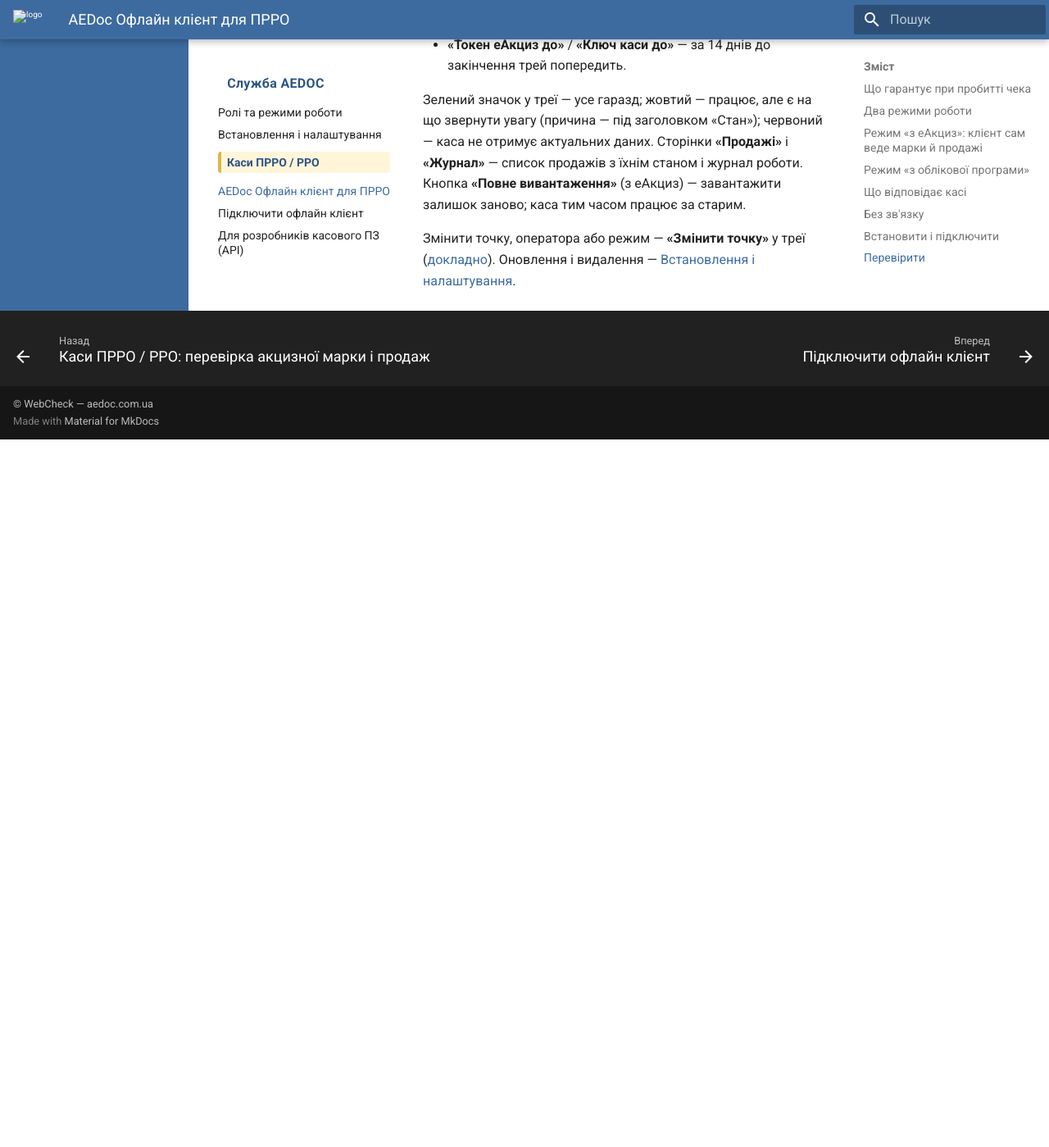
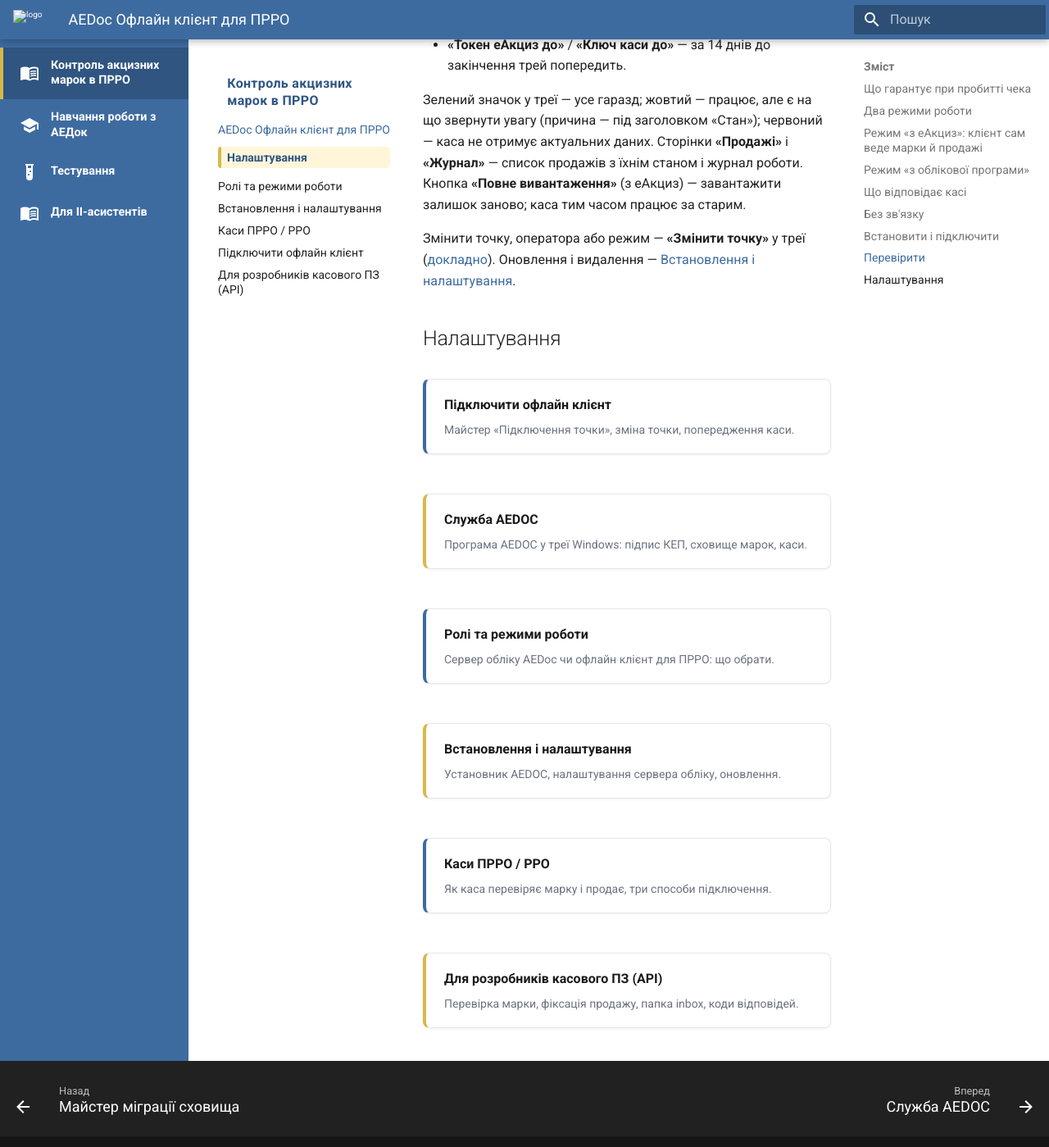
Before and after one commit to sukhenko/aedoc-docs, an MkDocs documentation site: the page built from docs/sluzhba-aedoc/kliient-prro.md, in a window 1280 px wide and 1400 px high, scrolled down 4838 px. Shown: the whole window at 82% size. Built offline with MkDocs 1.6.1 and Material for MkDocs 9.7.7, drawn with Linux system fonts in a browser that asks for light colours; before the commit the page ends 5374 px from its top, so only the background shows below that.

Commit message:
Розділ «Контроль акцизних марок в ПРРО»: головна — AEDoc Офлайн клієнт для ПРРО, решта сторінок — у підрозділі «Налаштування»
Co-Authored-By: Claude Opus 5.5 <noreply@anthropic.com>

```diff
--- a/docs/sluzhba-aedoc/kliient-prro.md
+++ b/docs/sluzhba-aedoc/kliient-prro.md
@@ -87,3 +87,39 @@
 Зелений значок у треї — усе гаразд; жовтий — працює, але є на що звернути увагу (причина — під заголовком «Стан»); червоний — каса не отримує актуальних даних. Сторінки **«Продажі»** і **«Журнал»** — список продажів з їхнім станом і журнал роботи. Кнопка **«Повне вивантаження»** (з еАкциз) — завантажити залишок заново; каса тим часом працює за старим.
 
 Змінити точку, оператора або режим — **«Змінити точку»** у треї ([докладно](kasy/pidkliuchennia.md#zminyty-tochku)). Оновлення і видалення — [Встановлення і налаштування](vstanovlennia.md#update).
+
+## Налаштування
+
+<div class="cards" markdown>
+
+<a class="card" href="../kasy/pidkliuchennia/">
+<strong>Підключити офлайн клієнт</strong>
+<span>Майстер «Підключення точки», зміна точки, попередження каси.</span>
+</a>
+
+<a class="card card--dev" href="../">
+<strong>Служба AEDOC</strong>
+<span>Програма AEDOC у треї Windows: підпис КЕП, сховище марок, каси.</span>
+</a>
+
+<a class="card" href="../rezhymy/">
+<strong>Ролі та режими роботи</strong>
+<span>Сервер обліку AEDoc чи офлайн клієнт для ПРРО: що обрати.</span>
+</a>
+
+<a class="card card--dev" href="../vstanovlennia/">
+<strong>Встановлення і налаштування</strong>
+<span>Установник AEDOC, налаштування сервера обліку, оновлення.</span>
+</a>
+
+<a class="card" href="../kasy/">
+<strong>Каси ПРРО / РРО</strong>
+<span>Як каса перевіряє марку і продає, три способи підключення.</span>
+</a>
+
+<a class="card card--dev" href="../kasy/rozrobnykam/">
+<strong>Для розробників касового ПЗ (API)</strong>
+<span>Перевірка марки, фіксація продажу, папка inbox, коди відповідей.</span>
+</a>
+
+</div>
--- a/mkdocs.yml
+++ b/mkdocs.yml
@@ -43,13 +43,13 @@ nav:
           - Емуляція навантаження 1000 документів АЕД: integratsiia/zberigannia/testuvannia.md
           - Зовнішнє сховище MS SQL: integratsiia/zberigannia/zovnishnie-skhovyshche.md
           - Майстер міграції сховища: integratsiia/zberigannia/maister-mihratsii.md
-  - Служба AEDOC:
-      - sluzhba-aedoc/index.md
-      - Ролі та режими роботи: sluzhba-aedoc/rezhymy.md
-      - Встановлення і налаштування: sluzhba-aedoc/vstanovlennia.md
-      - Каси ПРРО / РРО:
-          - sluzhba-aedoc/kasy/index.md
-          - AEDoc Офлайн клієнт для ПРРО: sluzhba-aedoc/kliient-prro.md
+  - Контроль акцизних марок в ПРРО:
+      - AEDoc Офлайн клієнт для ПРРО: sluzhba-aedoc/kliient-prro.md
+      - Налаштування:
+          - sluzhba-aedoc/index.md
+          - Ролі та режими роботи: sluzhba-aedoc/rezhymy.md
+          - Встановлення і налаштування: sluzhba-aedoc/vstanovlennia.md
+          - Каси ПРРО / РРО: sluzhba-aedoc/kasy/index.md
           - Підключити офлайн клієнт: sluzhba-aedoc/kasy/pidkliuchennia.md
           - Для розробників касового ПЗ (API): sluzhba-aedoc/kasy/rozrobnykam.md
   - Навчання роботи з АЕДок:
```
Also changed, not shown: BRIEF.md (+7 -4 lines), docs/index.md (+3 -3 lines), docs/sluzhba-aedoc/index.md (+5 -4 lines).
